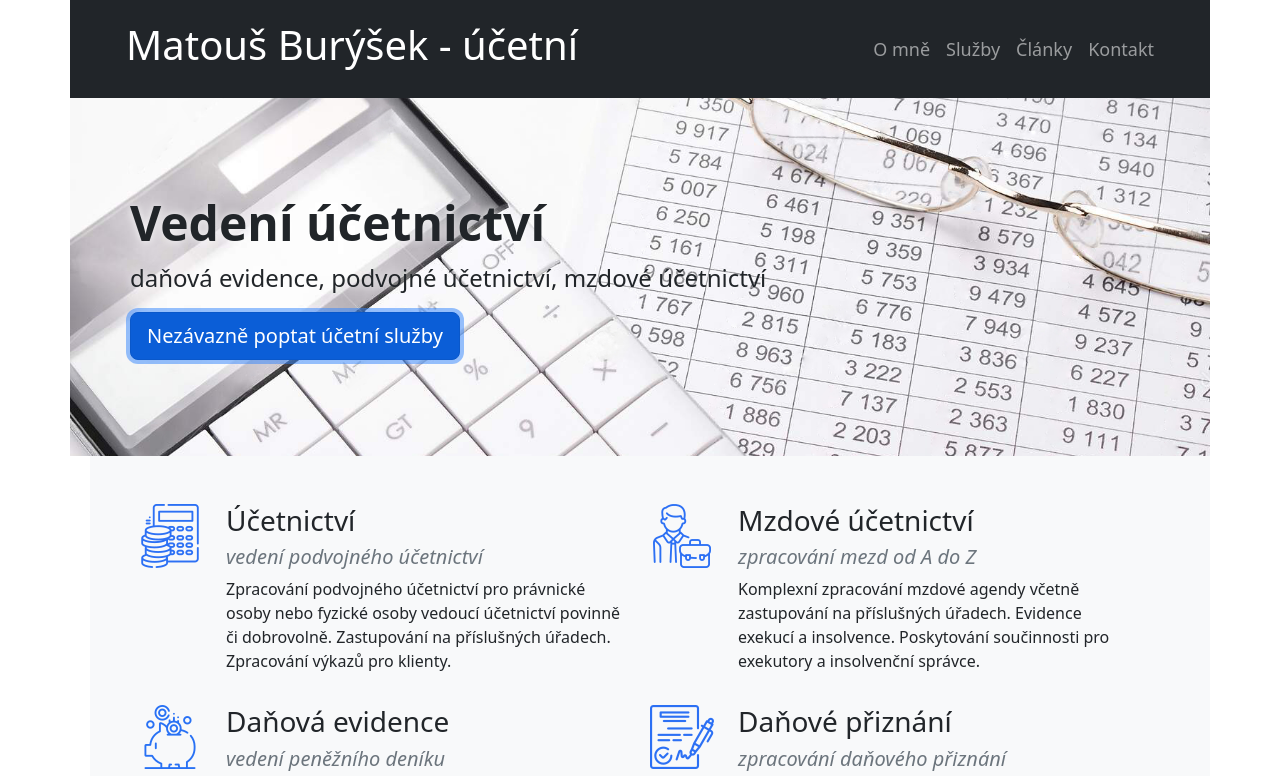
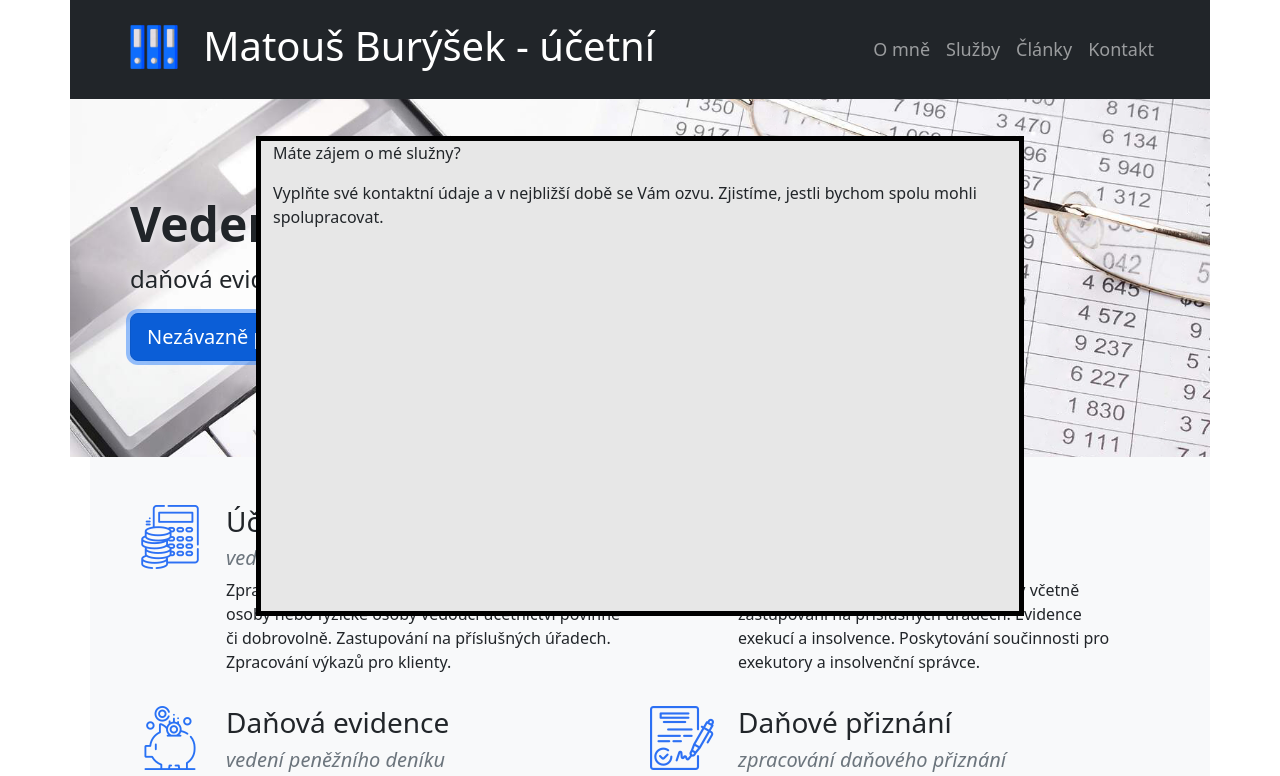
Before and after one commit to vit-krizka/ucetnictvi-burysek, a plain HTML site: page index.html in a window 1280 px wide. Both pictures are taken after a click on the button "Nezávazně poptat účetní služby". Shown: the top 776 px of the page. Drawn offline with nearby package versions, Linux system fonts and the light colour scheme.

Commit message:
vyskakovací okno - kontakt

```diff
--- a/index.html
+++ b/index.html
@@ -10,7 +10,10 @@
     <title>Matouš Burýšek - vedení účetnictví</title>
     <link rel="stylesheet" href="bootstrap/css/bootstrap.css">
     <link rel="stylesheet" href="style.css">
-    <link rel="stylesheet" href="https://cdn.jsdelivr.net/npm/bootstrap-icons@1.9.1/font/bootstrap-icons.css">
+    <!-- <link rel="stylesheet" href="https://cdn.jsdelivr.net/npm/bootstrap-icons@1.9.1/font/bootstrap-icons.css">
+    <link rel="preconnect" href="https://fonts.googleapis.com">
+    <link rel="preconnect" href="https://fonts.gstatic.com" crossorigin>
+    <link href="https://fonts.googleapis.com/css2?family=Oswald:wght@500&display=swap" rel="stylesheet"> -->
 </head>
 <body class="container">
 
@@ -18,9 +21,12 @@
 
     <header class="row text-bg-dark">
         <nav class="navbar navbar-dark navbar-expand-lg py-3 px-3 px-md-5">
-            <a class="navbar-brand px-3 px-md-2" href="./index.html">
-                <div class="d-md-none"><h1>Matouš Burýšek<br>účetní</h1></div>
-                <div class="d-none d-md-block"><h1>Matouš Burýšek - účetní</h1></div>
+            <a class="navbar-brand d-md-none px-3 px-md-2" href="./index.html">
+                <h1>Matouš Burýšek<br>účetní</h1>
+            </a>
+            <a class="navbar-brand d-none d-md-block px-3 px-md-2" href="./index.html">
+                <img class="d-inline-block align-text-top" src="./assets/images/logo.png" height="50">
+                <h1 class="d-inline-block align-text-top ms-3">Matouš Burýšek - účetní</h1>
             </a>
             <button class="navbar-toggler" type="button" data-bs-toggle="collapse" data-bs-target="#navbarSupportedContent" aria-controls="navbarSupportedContent" aria-expanded="false" aria-label="Toggle navigation">
                 <span class="navbar-toggler-icon"></span>
@@ -54,7 +60,7 @@
                 <div class="container-fluid py-5">
                     <h1 class="display-5 fw-bold jumbotron-text">Vedení účetnictví</h1>
                     <p class="col-md-8 fs-4 jumbotron-text">daňová evidence, podvojné účetnictví, mzdové účetnictví</p>
-                    <button class="btn btn-primary btn-lg" type="button">Nezávazně poptat účetní služby</button>
+                    <button class="btn btn-primary btn-lg" type="button" onclick="openContactBox()">Nezávazně poptat účetní služby</button>
                 </div>
             </div>
         </section>
@@ -141,7 +147,7 @@
         <!-- 5. ROW TLAČÍTKO -->
 
         <section id="poptavka" class="text-center bg-light p-5">
-            <button class="btn btn-primary btn-lg text-uppercase">Nezávazně poptat moje služby</button>
+            <button class="btn btn-primary btn-lg text-uppercase" onclick="openContactBox()">Nezávazně poptat moje služby</button>
         </section>
 
         <!-- 6. ROW SOFTWARE -->
@@ -256,6 +262,17 @@
         </div>
     </footer>
 
-    <script src="bootstrap/js/bootstrap.js"></script>
+    <!-- WINDOW: CONTACT -->
+    <div id="window-contact" class="container">
+        <p>Máte zájem o mé služny?</p>
+        <p>Vyplňte své kontaktní údaje a v nejbližší době se Vám ozvu. Zjistíme, jestli bychom spolu mohli spolupracovat.</p>
+        <form>
+
+        </form>
+
+    </div>
+
+    <script src="./bootstrap/js/bootstrap.js"></script>
+    <script src="./script.js"></script>
 </body>
 </html>
--- a/script.js
+++ b/script.js
@@ -0,0 +1,5 @@
+function openContactBox() {
+    //window.alert("Funguje to!");
+    let contactWindow = document.getElementById("window-contact");
+    contactWindow.style.display = "block";
+}
--- a/style.css
+++ b/style.css
@@ -19,6 +19,10 @@
     font-size: large;
 }
 
+h1, h2, h3, h4, h5 {
+    /* font-family: 'Oswald', sans-serif; */
+}
+
 h5 {
     font-weight: normal;
 }
@@ -30,3 +34,18 @@ a {
 a:hover {
     font-weight: bolder;
 }
+
+/* kotaktní okno - nevyužívá Bootstrap */
+
+#window-contact {
+    display: none;
+    position: fixed;
+    top: 17%;
+    left: 20%;
+    width: 60%;
+    height: 60%;
+    background-color: rgb(231, 231, 231);
+    border: 5px solid black;
+}
+
+/* CSS v mobilní verzi */
```
Also changed, not shown: pages/kontakt.html (+1 -0 lines), assets/images/logo.png (added).
